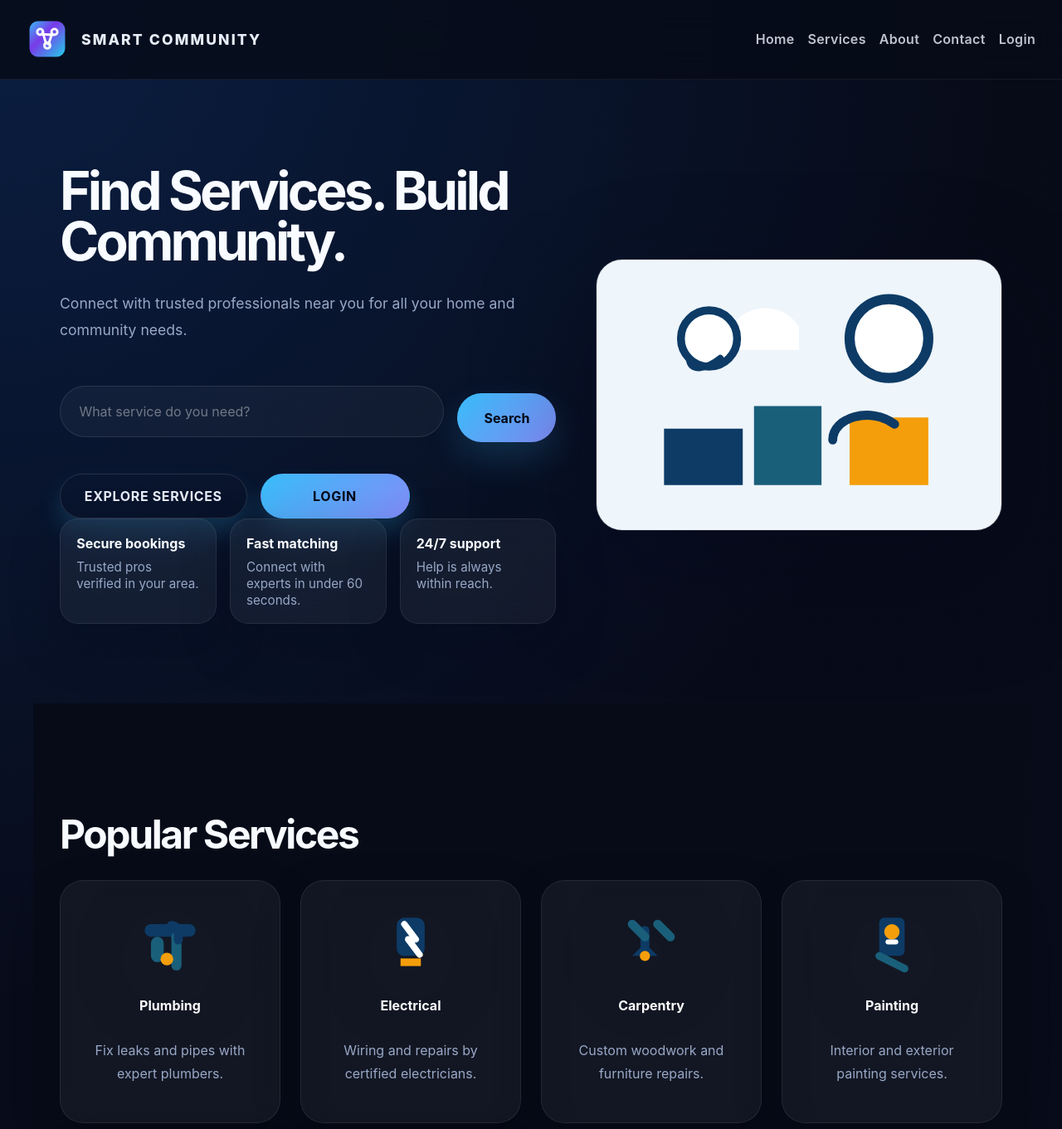
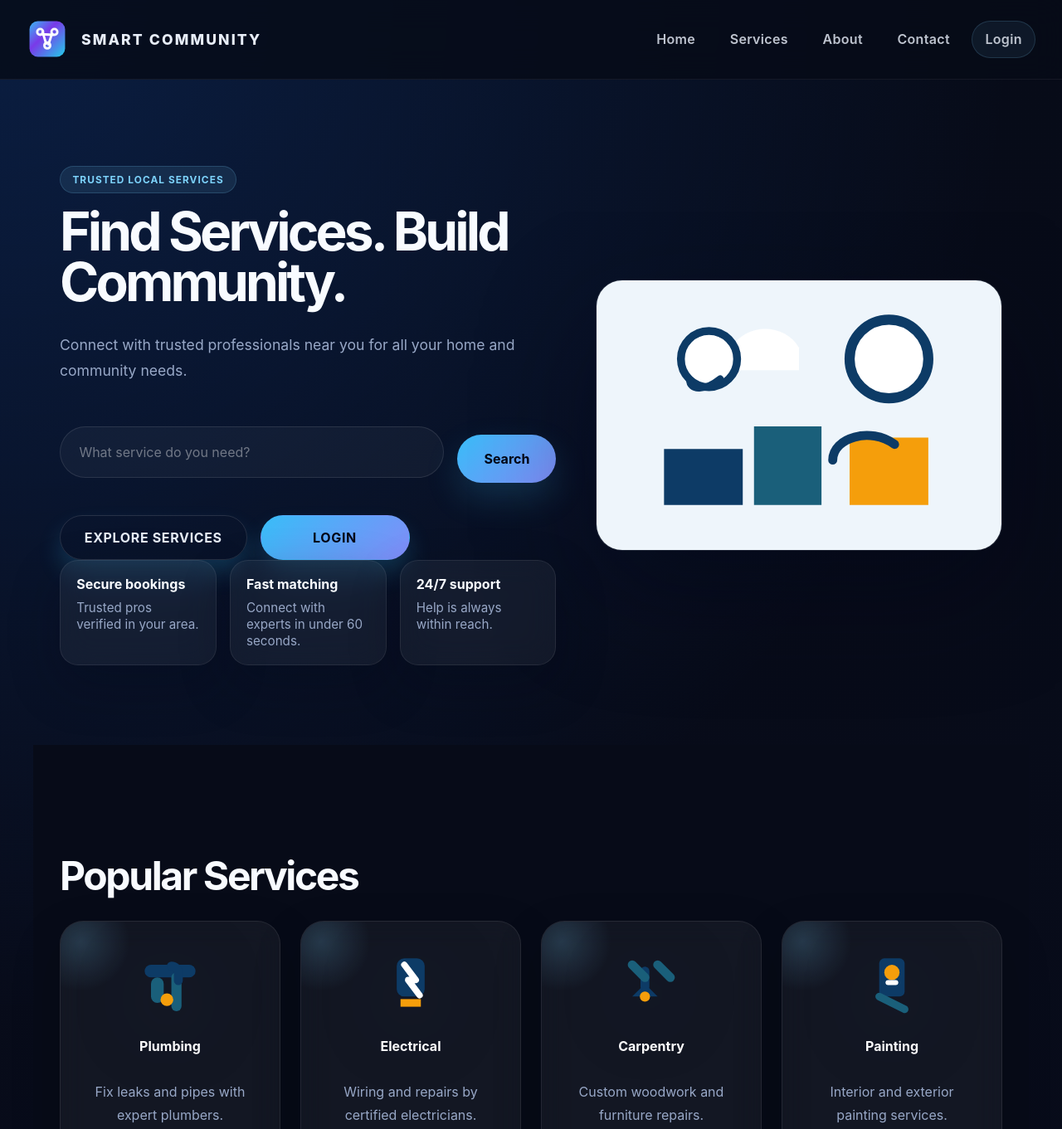
Before and after one commit to Ojimz01/Smarty-community-Platform, a plain HTML site: page frontend/index.html in a window 1280 px wide. Shown: the top 1361 px of the page at 83% size. Drawn offline with Linux system fonts and the light colour scheme; no server answers.

Commit message:
style: refresh landing page UI

```diff
--- a/frontend/index.html
+++ b/frontend/index.html
@@ -30,6 +30,7 @@
    <main>
    <section class="hero" aria-labelledby="heroHeading">
     <div class="hero-copy">
+      <span class="hero-badge">Trusted local services</span>
       <h2 id="heroHeading">Find Services. Build Community.</h2>
       <p>Connect with trusted professionals near you for all your home and community needs.</p>
       <form id="searchForm" class="search-container" role="search" aria-label="Search services">
--- a/frontend/style.css
+++ b/frontend/style.css
@@ -177,7 +177,7 @@ header nav,
 footer nav {
     display: flex;
     flex-wrap: wrap;
-    gap: 1rem;
+    gap: 0.7rem;
     align-items: center;
 }
 
@@ -187,14 +187,22 @@ footer nav a {
     opacity: 0.82;
     font-weight: 600;
     letter-spacing: 0.02em;
-    transition: opacity 0.2s ease, color 0.2s ease, transform 0.2s ease;
+    padding: 0.7rem 0.95rem;
+    border-radius: 999px;
+    transition: all 0.2s ease;
 }
 
 header nav a:hover,
 footer nav a:hover {
     opacity: 1;
     color: var(--accent-strong);
+    background: rgba(125, 211, 252, 0.08);
     transform: translateY(-1px);
+}
+
+header nav a.auth-link {
+    background: rgba(125, 211, 252, 0.09);
+    border: 1px solid rgba(125, 211, 252, 0.2);
 }
 
 button.logout-button {
@@ -224,6 +232,21 @@ button.logout-button:hover {
 .hero-copy {
     max-width: 600px;
     padding: 1rem 0;
+}
+
+.hero-badge {
+    display: inline-flex;
+    align-items: center;
+    padding: 0.55rem 0.9rem;
+    border-radius: 999px;
+    background: rgba(125, 211, 252, 0.1);
+    border: 1px solid rgba(125, 211, 252, 0.18);
+    color: var(--accent-strong);
+    font-size: 0.74rem;
+    font-weight: 700;
+    letter-spacing: 0.09em;
+    text-transform: uppercase;
+    margin-bottom: 1rem;
 }
 
 .hero h2 {
@@ -995,6 +1018,18 @@ body.services-page {
     display: grid;
     place-items: center;
     text-align: center;
+    position: relative;
+    overflow: hidden;
+}
+
+.services .card::before {
+    content: "";
+    position: absolute;
+    inset: 0 auto auto 0;
+    width: 120px;
+    height: 120px;
+    background: radial-gradient(circle, rgba(125, 211, 252, 0.18), transparent 70%);
+    transform: translate(-30%, -30%);
 }
 
 .services .card img {
```
